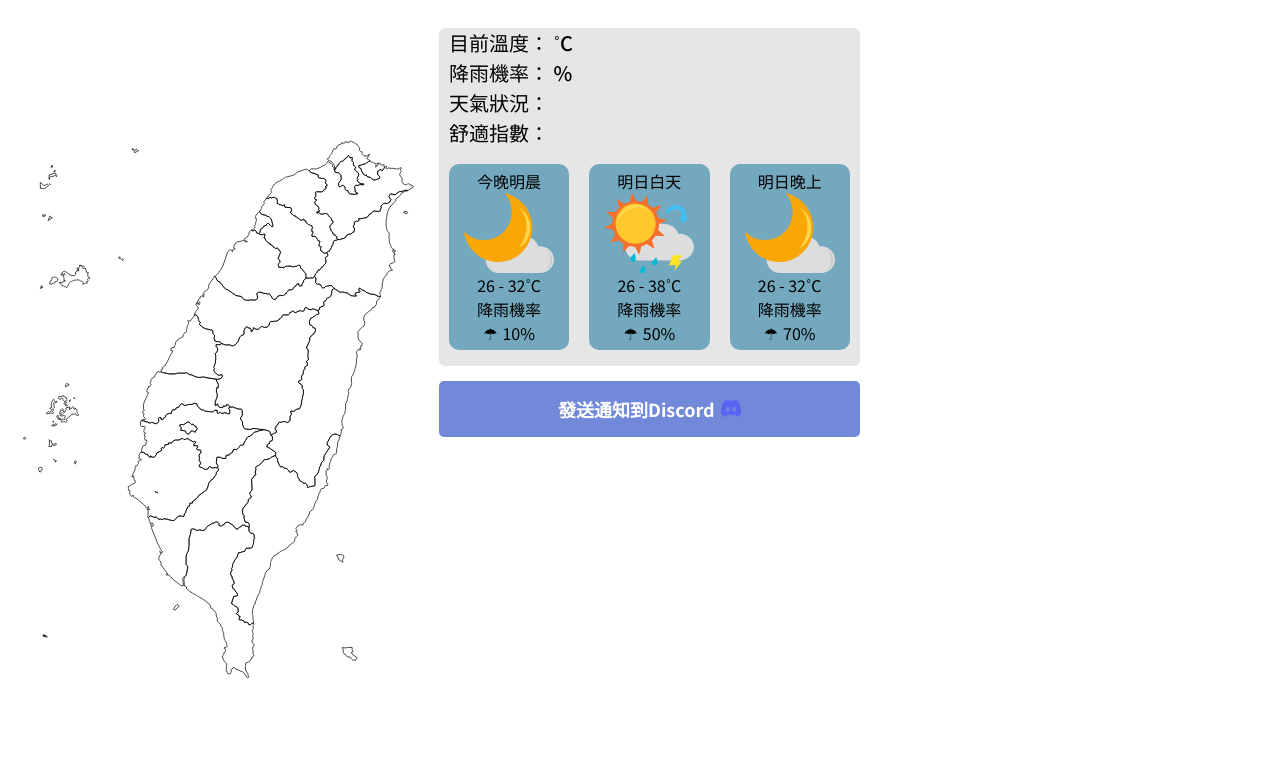
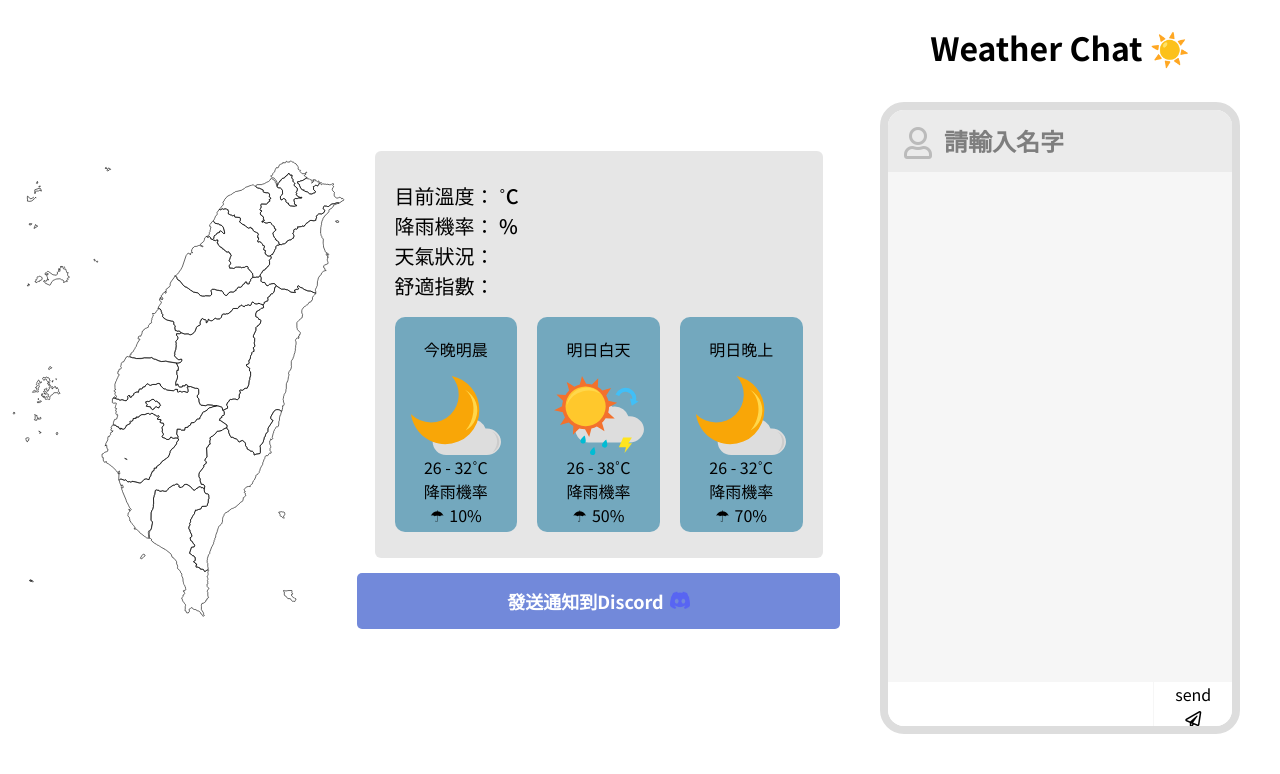
Before and after one commit to opming7788/team-weather, a plain HTML site: page static/index.html in a window 1280 px wide. Drawn offline with Linux system fonts and the light colour scheme; no server answers; files whose address does not match are found by name.

Commit message:
feat, style: Adding a chatbox and adjusting layout in index.html

```diff
--- a/static/index.html
+++ b/static/index.html
@@ -5,16 +5,18 @@
     <meta charset="UTF-8" />
     <meta name="viewport" content="width=device-width, initial-scale=1.0" />
     <title>Taiwan Map</title>
+    <link
+      rel="stylesheet"
+      href="https://cdnjs.cloudflare.com/ajax/libs/font-awesome/5.14.0/css/all.min.css"
+      integrity="sha512-1PKOgIY59xJ8Co8+NE6FZ+LOAZKjy+KY8iq0G4B3CyeY6wYHN3yt9PW0XpSriVlkMXe40PTKnXrLnZ9+fkDaog=="
+      crossorigin="anonymous"
+    />
+    <link rel="stylesheet" href="/static/css/websockets.css" />
     <link rel="stylesheet" href="/static/css/discord.css" />
     <style>
       @import url('https://fonts.googleapis.com/css2?family=Noto+Sans+TC:wght@100;300;400;500;700;900&display=swap');
       * {
         font-family: "Noto Sans TC";
-      }
-
-      svg {
-        height: 100vh;
-        /* width: 50%; */
       }
 
       body {
@@ -66,28 +68,37 @@
       .forcast h2 {
         margin-top: 20px;
       }
+
       .InfoContainer {
-        display: flex;
-        /* justify-content: center; */
-        /* align-items: center; */
+        height: calc(100vh - 20px);
+        width: calc(100vw - 440px);
+        display: grid;
+        grid-template-columns: 0.85fr 1.15fr;
       }
+
+      .svg-container {
+        margin:auto 0;
+      }
+
+      .weather-and-discord-container {
+        margin:auto 0;
+      }
+
       .svgimg {
-        width: 33.3%;
-        /* width: calc((100vw - 500px) / 2) */
+        width: calc(42.5vw - 187px);
       }
-      .svgimg svg {
-        width: 100%;
-      }
-      .weatherContainer {
-        margin: 0px 10px 0px 10px;
-        width: 33.3%;
-        /* width: calc((100vw - 500px) / 2) */
-        display: block;
-      }
+
+
       .weather-container {
         background: rgba(130, 129, 129, 0.198);
+        margin: 0 auto;
+        display: block;
+        width: 35vw;
         border-radius: 6px;
+        top: 50%;
+        padding: 10px;
       }
+
       .CurrentCityContainer {
         font-family: "Noto Sans TC";
         font-weight: 600;
@@ -171,6 +182,7 @@
   <body>
     <!-- 臺灣地圖SVG內容在這裡 -->
     <div class="InfoContainer">
+      <div class="svg-container">
         <div class="svgimg">
           <svg
             id="cf503461-00bd-459a-aeb5-062ebc913211"
@@ -557,7 +569,10 @@
             </g>
           </svg>
         </div>
-      <div class="weatherContainer">
+      </div>
+      <!-- weather -->
+      <div class="weather-and-discord-container">
+        <div class="weather-and-discord">
           <div class="weather-container">
             <div class="CurrentCityContainer" id="CurrentCity"></div>
             <div class="CurrentCityWeatherInfo">
@@ -635,10 +650,57 @@
             </div>
           </div>
           <button class="discord-Button" id="discord-Button">發送通知到Discord <img src="./static/img/discord/discord.png" class="discord-img"></button>
-
         </div>
-
       </div>
+    </div>
+    <!-- chat -->
+    <div class="chat">
+      <h1 class="title">Weather Chat ☀️</h1>
+      <div class="main">
+        <div class="name">
+          <span><i class="far fa-user"></i></span>
+          <input
+            type="text"
+            id="name-input"
+            class="name-input"
+            value="請輸入名字"
+            maxlength="20"
+          />
+        </div>
+        <ul class="message-container" id="message-container">
+          <!-- These li elements are only for reference, and therefore, they are commented out... -->
+          <!-- <li class="message__left">
+            <span class="message__left--name">測試測試</span>
+            <p class="message__left--text">
+              你好嗎
+            </p>
+          </li>
+          <li class="message__right">
+            <span class="message__right--name">bluebird</span>
+            <p class="message__right--text">
+              I am very good!
+            </p>
+          </li> -->
+          <li class="message-feedback">
+            <p class="feedback" id="feedback">&nbsp;</p>
+          </li>
+        </ul>
+        <form class="message-form" id="message-form">
+          <input
+            type="text"
+            name="message"
+            id="message-input"
+            class="message-input"
+          />
+          <div class="v-divider"></div>
+          <button type="submit" class="send-button">
+            send  <span><i class="far fa-paper-plane"></i></span>
+          </button>
+        </form>
+      </div>
+      <h3 class="clients-total" id="client-total"></h3>
+    </div>
+    <script src="/static/js/websockets.js"></script>
     <script>
       async function fetchData() {
         const response = await fetch(
```
Also changed, not shown: 2 other files. Lines whose indentation alone changed are shown as unchanged.
